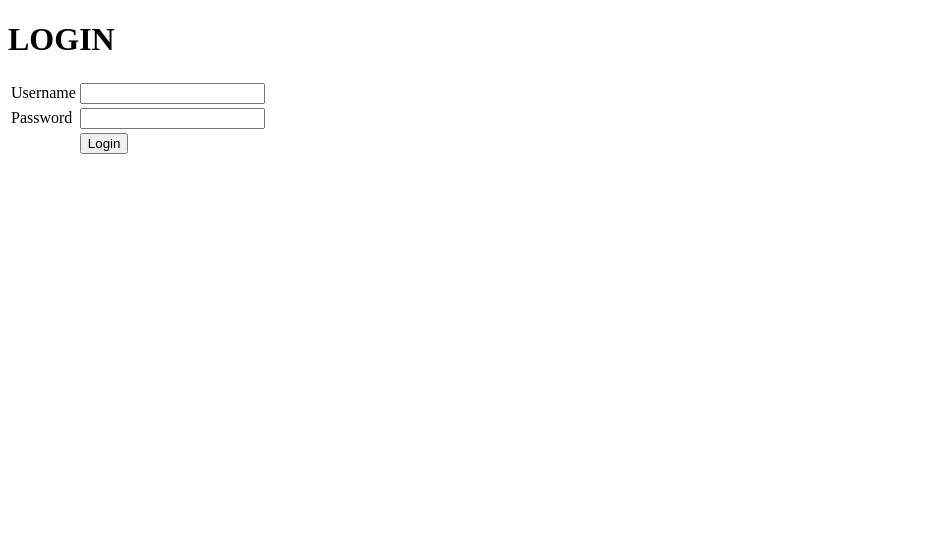
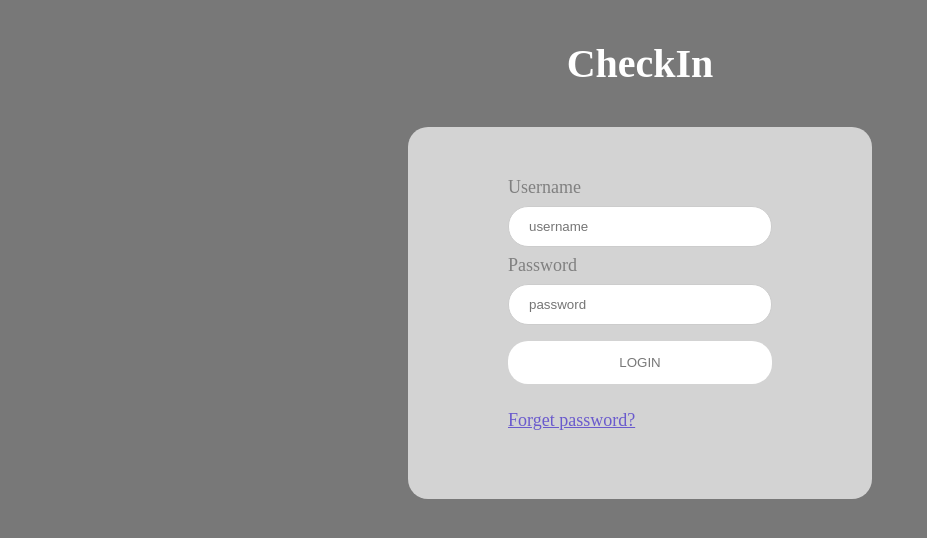
Before and after one commit to feliasya/ProjekRPL, a CodeIgniter app: page /ProjekRPL/index.php/login/index in a window 1280 px wide. Shown: the top 538 px of the page, without its empty margins (0-927 px from the left). Run offline with CodeIgniter, Linux system fonts and the light colour scheme.

Commit message:
frontend login

```diff
--- a/application/config/config.php
+++ b/application/config/config.php
@@ -24,7 +24,7 @@ defined('BASEPATH') OR exit('No direct script access allowed');
 |
 */
 
-$config['base_url'] = 'http://localhost/muflih/';
+$config['base_url'] = 'http://localhost/ProjekRPL/';
 
 $config['encryption_key'] = 'tutoriallogincodeigniterwwwmalasngodingcom';
 
--- a/application/models/m_login.php
+++ b/application/models/m_login.php
@@ -3,7 +3,7 @@
 class M_login extends CI_Model{
 	function cek_login($username){
 		$this->db->where('username', $username);
-		$result = $this->db->get('user')->row();
+		$result = $this->db->get('admin')->row();
 		return $result;
 	}
 }
--- a/application/views/v_login.php
+++ b/application/views/v_login.php
@@ -1,26 +1,80 @@
 <!DOCTYPE html>
 <html>
-<head>
-	<title>checkIn</title>
-</head>
+<style>
+
+body{
+	background-color: #787878;
+}
+
+h3{
+	text-align: center;
+	font-size: 40px;
+	color: white;
+}
+
+input[type=text], select {
+  width: 100%;
+  padding: 12px 20px;
+  margin: 8px 0;
+  display: inline-block;
+  border: 1px solid #ccc;
+  border-radius: 20px;
+  box-sizing: border-box;
+}
+
+input[type=submit] {
+  width: 100%;
+  background-color: white;
+  color: #787878;
+  padding: 14px 20px;
+  margin: 8px 0;
+  border: none;
+  border-radius: 20px;
+  cursor: pointer;
+}
+
+input[type=submit]:hover {
+  background-color: #787878;
+  color:white;
+}
+
+div {
+  border-radius: 20px;
+  background-color: lightgray;
+  padding-left: 100px;
+  padding-right: 100px;
+  padding-top: 50px;
+  padding-bottom: 50px;
+  margin-left: 400px;
+  margin-right: 400px;
+  color: gray;
+  font-size: 18px;
+}
+
+a{
+	color: #6a5acd;
+}
+/* mouse over link */
+a:hover {
+	color:#787878;
+</style>
 <body>
-	<h1>LOGIN</h1>
+
+<h3><b>CheckIn</b></h3>
+
+<div>
 	<form action="<?php echo base_url();?>index.php/login/aksi_login" method="post">
-		<table>
-			<tr>
-				<td>Username</td>
-				<td><input type="text" name="username"></td>
-			</tr>
-			<tr>
-				<td>Password</td>
-				<td><input type="password" name="password"></td>
-			</tr>
-			<tr>
-				<td></td>
-				<td><input type="submit" value="Login"></td>
-			</tr>
-		</table>
-	</form>
+
+    <label for="fname">Username</label>
+    <input type="text" id="fname" name="username" placeholder="username">
+
+    <label for="lname">Password</label>
+    <input type="text" id="lname" name="password" placeholder="password">
+
+    <input type="submit" value="LOGIN">
+    <p><a href="default.asp" target="_blank">Forget password?</a></p>
+  </form>
+</div>
 
 </body>
 </html>
```
Also changed, not shown: 2 other files.
